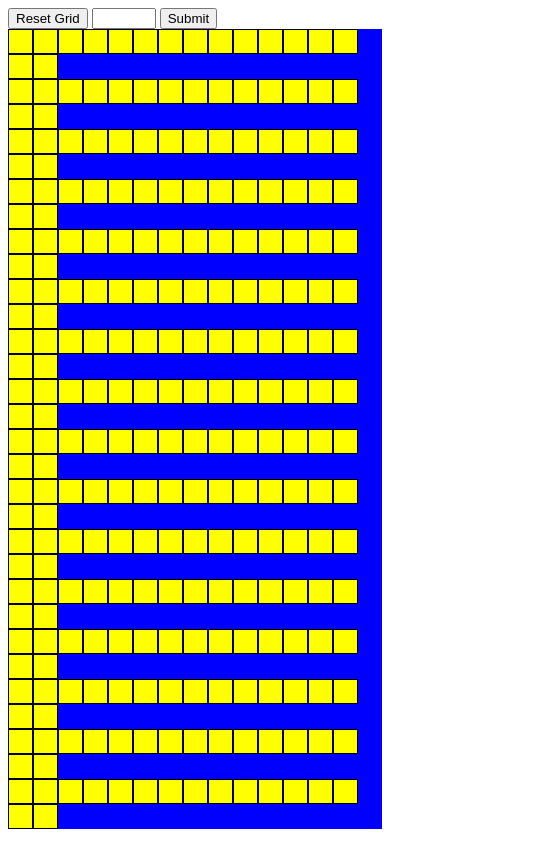
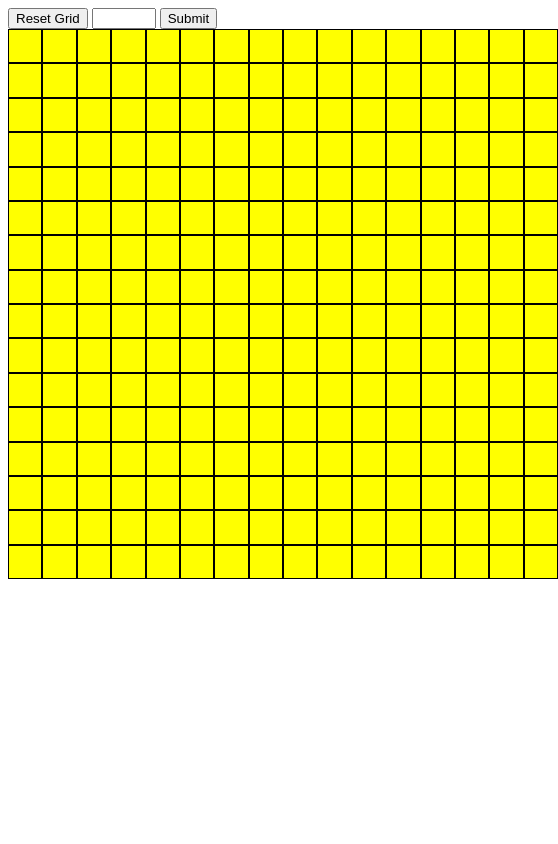
Before and after one commit to GreenEagleKing/etch-a-sketch, a plain HTML site: page index.html in a window 390 px wide. Shown: the whole page, 558 px wide, since content can reach past the window. Drawn offline with Linux system fonts and the light colour scheme.

Commit message:
Created a responsive grid. When the user inputs the grid squares adjust their size proportionally.

```diff
--- a/etch-a-sketch.js
+++ b/etch-a-sketch.js
@@ -1,6 +1,7 @@
 let gridContainer = document.querySelector("#gridCanvas");
 const button = document.querySelector("#resetBtn");
 button.addEventListener("click", resetColor);
+
 
 const userBtn = document.querySelector("#userBtn");
 userBtn.addEventListener("click", () => {
@@ -13,15 +14,13 @@ userBtn.addEventListener("click", () => {
 // Create 16x16 grid
 
 function createGrid(numBox) {
-    console.log(numBox)
+    gridContainer.style.gridTemplate = `repeat(${numBox}, 1fr) / repeat(${numBox}, 1fr)`;
     for (let i = 0; i < numBox; i++)    {
-        let div = document.createElement("div");
         for (let j = 0; j < numBox; j++)    {
             let square = document.createElement("div");
-            square.setAttribute("class", "box");
-            div.append(square)
+            square.className= "box";
+            gridContainer.appendChild(square);
         }
-        gridContainer.append(div);
     }
 }
 
@@ -52,7 +51,9 @@ function resetColor() {
 // resets grid when new customGrid is created
 
 function resetGrid()    {
-    let gridBox = document.querySelectorAll(".box").forEach(el => el.remove());
+    while (gridContainer.firstChild) {
+        gridContainer.removeChild(gridContainer.firstChild);
+    }
 }
 
 // create new grid from user input between 1 and 100
--- a/styles.css
+++ b/styles.css
@@ -1,18 +1,14 @@
 #gridCanvas {
-    height: auto;
-    width: auto;
+    display: grid;
     background-color: blue;
-    display: grid;
+    height: 550px;
+    width: 550px;
 }
 
 .box {
-    border: 1px solid black;
+    border: 1px solid rgb(0, 0, 0);
     background-color: yellow;
     box-sizing: border-box;
-    display: inline-block;
-    width: 25px;
-    height: 25px;
-    margin-bottom: -4px;
 }
 
 div.colorChange {
```
